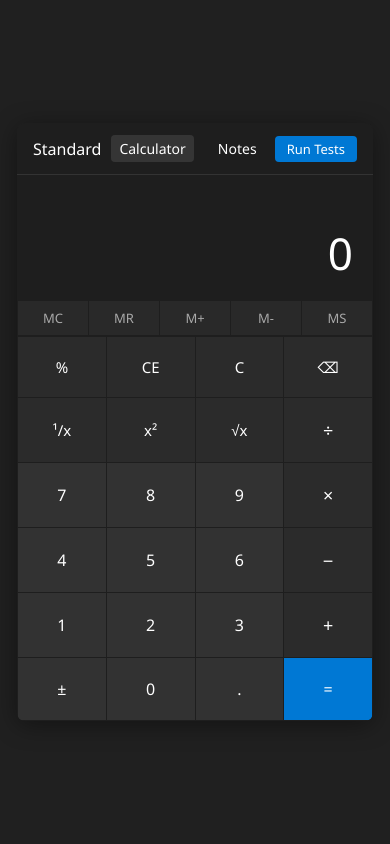
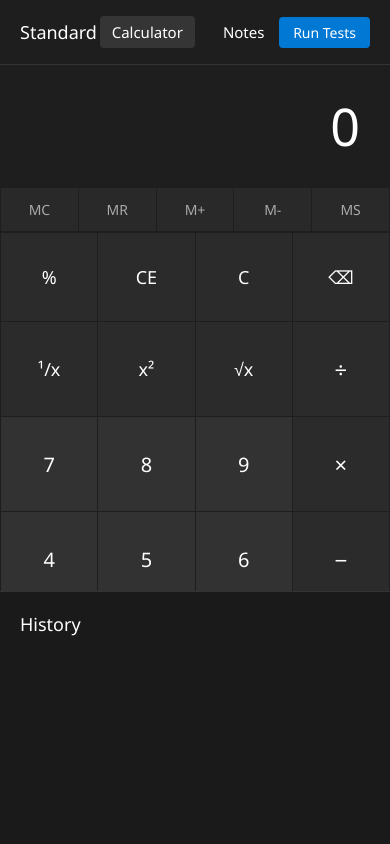
Before and after one commit to BADATCODING12345678910/Calculator, a plain HTML site: page index.html in a window 390 px wide. Drawn offline with Linux system fonts and the light colour scheme; files whose address does not match are found by name.

Commit message:
Improved layout with side history panel and better space utilization

```diff
--- a/index.html
+++ b/index.html
@@ -28,27 +28,64 @@
             min-height: 100vh;
             background: #202020;
             color: white;
+            margin: 0;
+            padding: 0;
+            overflow: hidden;
+        }
+
+        .app-container {
+            display: flex;
+            width: 100%;
+            height: 100vh;
+            max-width: 1200px;
+            margin: 0 auto;
         }
 
         .calculator {
+            flex: 0 0 500px;
             background: #202020;
-            width: 356px;
-            border-radius: 8px;
-            overflow: hidden;
+            height: 100vh;
+            display: flex;
+            flex-direction: column;
             box-shadow: 0 4px 24px rgba(0, 0, 0, 0.4);
+        }
+
+        .history-panel {
+            flex: 1;
+            background: #1a1a1a;
+            padding: 20px;
+            border-left: 1px solid #333;
+            overflow-y: auto;
+            display: flex;
+            flex-direction: column;
+        }
+
+        .history-panel h2 {
+            font-size: 18px;
+            margin-bottom: 16px;
+            color: #fff;
+            font-weight: 400;
+        }
+
+        .history-list {
+            flex: 1;
+            overflow-y: auto;
+            font-size: 16px;
+            color: rgba(255, 255, 255, 0.8);
+            line-height: 1.5;
         }
 
         .header {
             display: flex;
             align-items: center;
             justify-content: space-between;
-            padding: 12px 16px;
+            padding: 16px 20px;
             background: #1e1e1e;
             border-bottom: 1px solid #333;
         }
 
         .header-title {
-            font-size: 16px;
+            font-size: 18px;
             font-weight: 400;
             color: #fff;
         }
@@ -61,8 +98,8 @@
         .nav-link {
             color: #fff;
             text-decoration: none;
-            font-size: 14px;
-            padding: 4px 8px;
+            font-size: 15px;
+            padding: 6px 12px;
             border-radius: 4px;
             transition: background-color 0.2s;
         }
@@ -79,9 +116,9 @@
             background: #0078d4;
             border: none;
             color: white;
-            padding: 4px 12px;
+            padding: 6px 14px;
             border-radius: 4px;
-            font-size: 13px;
+            font-size: 14px;
             cursor: pointer;
             transition: background-color 0.2s;
         }
@@ -91,20 +128,17 @@
         }
 
         .display {
-            padding: 20px;
+            padding: 30px;
             text-align: right;
             background: #1e1e1e;
-        }
-
-        .history {
-            min-height: 24px;
-            font-size: 14px;
-            color: rgba(255, 255, 255, 0.6);
-            margin-bottom: 8px;
+            flex-grow: 0;
+            display: flex;
+            flex-direction: column;
+            justify-content: flex-end;
         }
 
         .current {
-            font-size: 44px;
+            font-size: 52px;
             font-weight: 300;
             color: #fff;
             word-break: break-all;
@@ -123,8 +157,8 @@
             background: rgba(255, 255, 255, 0.05);
             border: none;
             color: rgba(255, 255, 255, 0.6);
-            padding: 8px 0;
-            font-size: 13px;
+            padding: 12px 0;
+            font-size: 14px;
             cursor: pointer;
             transition: background-color 0.2s;
         }
@@ -139,12 +173,13 @@
             gap: 1px;
             padding: 1px;
             background: #1e1e1e;
+            flex-grow: 1;
         }
 
         button {
             border: none;
-            padding: 20px 0;
-            font-size: 16px;
+            padding: min(5vh, 32px) 0;
+            font-size: 20px;
             cursor: pointer;
             transition: background-color 0.2s;
             background: #323232;
@@ -161,7 +196,7 @@
 
         .special {
             background: #2b2b2b;
-            font-size: 15px;
+            font-size: 18px;
         }
 
         .special:hover {
@@ -170,7 +205,7 @@
 
         .operator {
             background: #2b2b2b;
-            font-size: 18px;
+            font-size: 22px;
         }
 
         .operator:hover {
@@ -188,6 +223,24 @@
         .equals:active {
             background: #006cbd;
         }
+
+        @media (max-width: 800px) {
+            .app-container {
+                flex-direction: column;
+            }
+
+            .calculator {
+                flex: none;
+                width: 100%;
+                height: 70vh;
+            }
+
+            .history-panel {
+                height: 30vh;
+                border-left: none;
+                border-top: 1px solid #333;
+            }
+        }
     </style>
     <link rel="manifest" href="manifest.json">
     <link rel="icon" href="icon.svg" type="image/svg+xml">
@@ -196,6 +249,7 @@
     <meta name="apple-mobile-web-app-status-bar-style" content="black-translucent">
 </head>
 <body>
+    <div class="app-container">
         <div class="calculator">
             <div class="header">
                 <span class="header-title">Standard</span>
@@ -206,19 +260,18 @@
                 <button class="test-button" onclick="runTests()">Run Tests</button>
             </div>
             <div class="display">
-            <div class="history"></div>
                 <div class="current">0</div>
             </div>
             <div class="memory-row">
-            <button class="memory-btn">MC</button>
-            <button class="memory-btn">MR</button>
-            <button class="memory-btn">M+</button>
-            <button class="memory-btn">M-</button>
-            <button class="memory-btn">MS</button>
+                <button class="memory-btn" onclick="calculator.memoryClear()">MC</button>
+                <button class="memory-btn" onclick="calculator.memoryRecall()">MR</button>
+                <button class="memory-btn" onclick="calculator.memoryAdd()">M+</button>
+                <button class="memory-btn" onclick="calculator.memorySubtract()">M-</button>
+                <button class="memory-btn" onclick="calculator.memoryStore()">MS</button>
             </div>
             <div class="buttons">
                 <button class="special" onclick="calculator.handlePercent()">%</button>
-            <button class="special" onclick="calculator.clear()">CE</button>
+                <button class="special" onclick="calculator.clearEntry()">CE</button>
                 <button class="special" onclick="calculator.clear()">C</button>
                 <button class="special" onclick="calculator.handleBackspace()">⌫</button>
 
@@ -248,6 +301,11 @@
                 <button class="equals" onclick="calculator.calculate()">=</button>
             </div>
         </div>
+        <div class="history-panel">
+            <h2>History</h2>
+            <div class="history-list"></div>
+        </div>
+    </div>
     <script src="script.js"></script>
     <script src="in_depth_tests.js"></script>
     <script>
--- a/script.js
+++ b/script.js
@@ -6,7 +6,7 @@ const calculator = {
     history: [],
 
     display: document.querySelector('.current'),
-    historyDisplay: document.querySelector('.history'),
+    historyDisplay: document.querySelector('.history-list'),
 
     initialize() {
         this.updateDisplay();
@@ -23,7 +23,11 @@ const calculator = {
             }
         }
         this.display.textContent = displayValue;
-        this.historyDisplay.innerHTML = this.history.join('<br>');
+
+        // Update history with proper formatting
+        this.historyDisplay.innerHTML = this.history.map(item =>
+            `<div class="history-item">${item}</div>`
+        ).reverse().join('');
     },
 
     handleNumber(num) {
```
Lines whose indentation alone changed are shown as unchanged.
